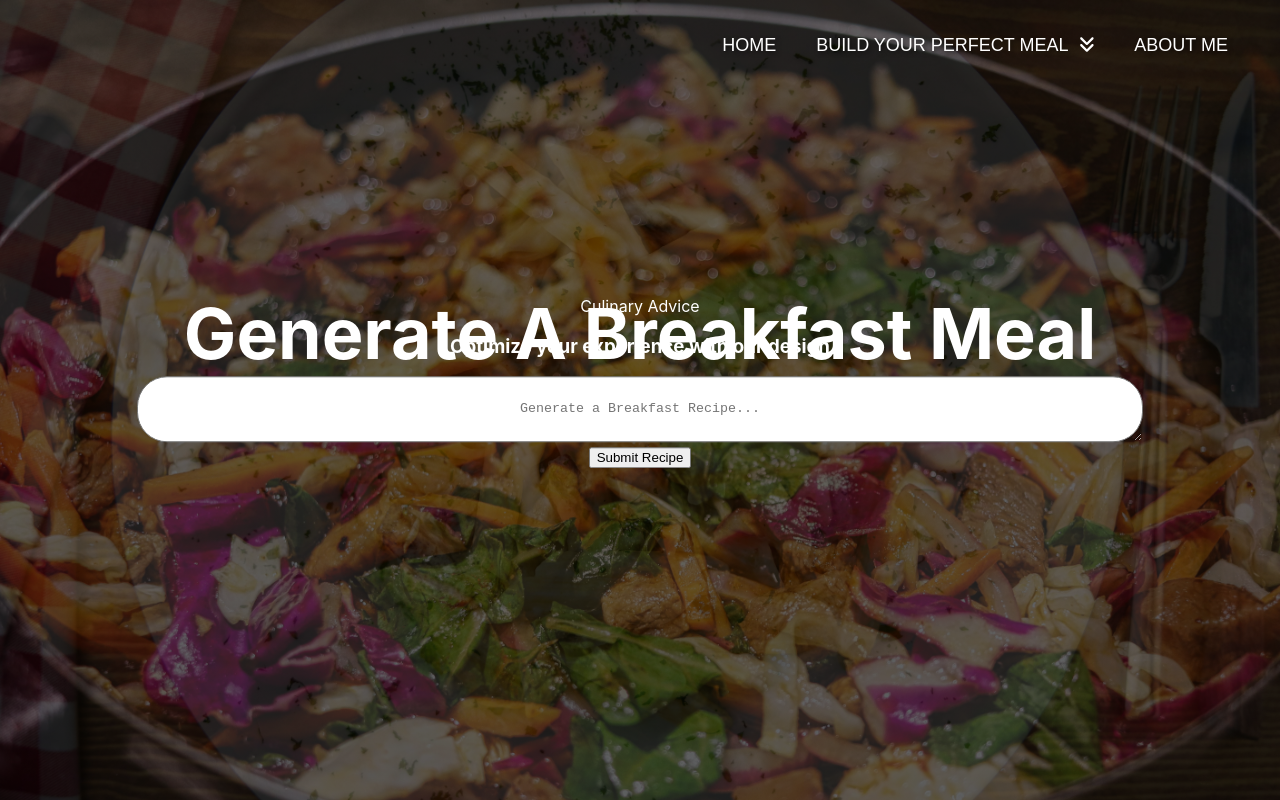
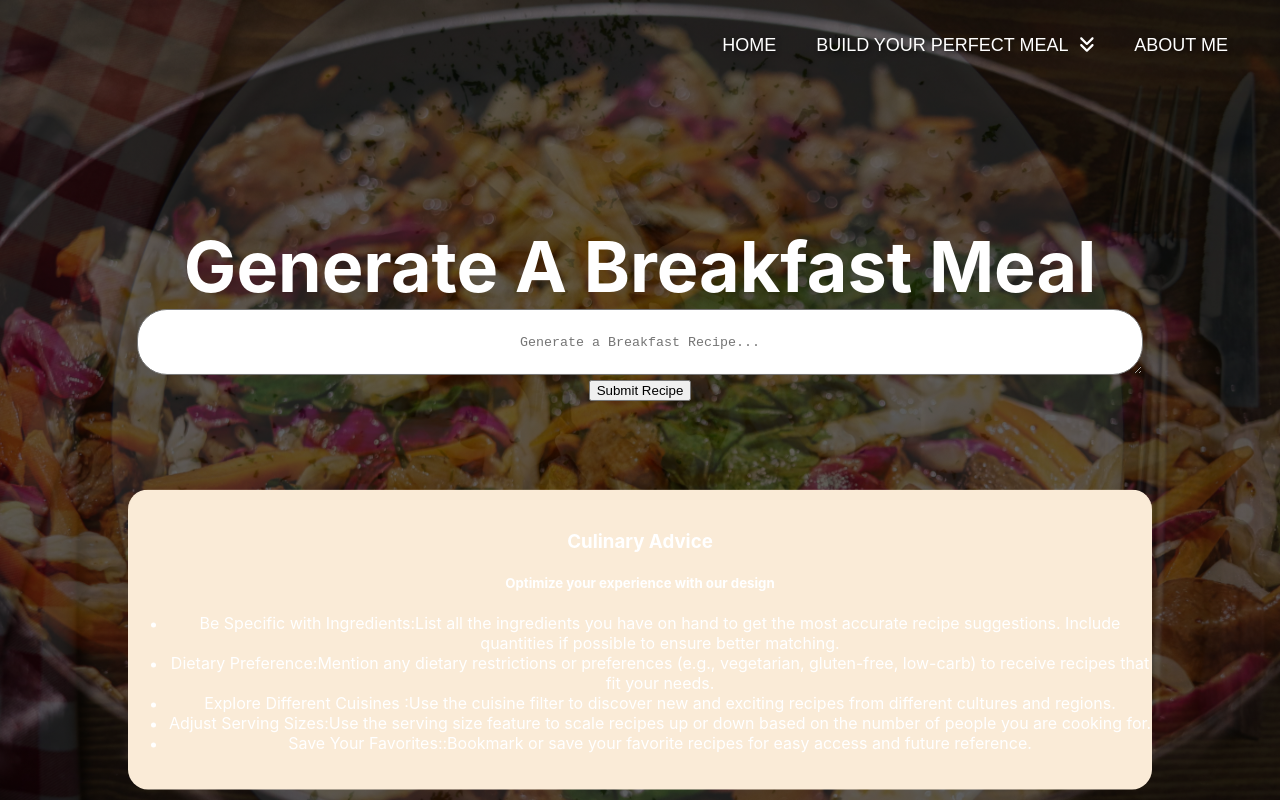
Before and after one commit to nolimitmaliq/Recipe_app, a React (Create React App) app: page / in a window 1280 px wide. Both pictures are taken after a click on the button "BREAKFAST". Built offline with nearby package versions, Linux system fonts and the light colour scheme.

Commit message:
more minor changes

```diff
--- a/src/Breakfast.tsx
+++ b/src/Breakfast.tsx
@@ -25,8 +25,29 @@ export function BreakFast(): JSX.Element{
                 </Form>
                 <button>Submit Recipe</button>
             </div>
-            <div>Culinary Advice
-                <h3>Optimize your experience with our design</h3>
+            <div className = "Advice">
+                <h3>Culinary Advice</h3>
+                <h5>Optimize your experience with our design</h5>
+                <ul>
+                    <li><span>Be Specific with Ingredients</span>
+                        :List all the ingredients you have on hand to get the most accurate recipe suggestions.
+                        Include quantities if possible to ensure better matching.
+                    </li>
+                    <li><span>Dietary Preference</span>
+                        :Mention any dietary restrictions or preferences (e.g., vegetarian, gluten-free, low-carb)
+                        to receive recipes that fit your needs.
+                    </li>
+                    <li><span>Explore Different Cuisines</span>
+                        {'    '}:Use the cuisine filter to discover new and exciting recipes from different cultures and regions.
+                    </li>
+                    <li><span>Adjust Serving Sizes</span>
+                        :Use the serving size feature to scale recipes up
+                        or down based on the number of people you are cooking for.
+                    </li>
+                    <li><span>Save Your Favorites:</span>
+                        :Bookmark or save your favorite recipes for easy access and future reference.
+                    </li>
+                </ul>
             </div>
         </div>
     )
--- a/src/meal.css
+++ b/src/meal.css
@@ -1,3 +1,19 @@
 .content{
-    top:42%
+    position: relative;
+    top: 45%;
+    text-align: center;
 }
+
+.Advice{
+    position: relative;
+    width: 80%;
+    border-top: 2px solid antiquewhite; /* Border color can be adjusted */
+    background-color: antiquewhite;
+    padding: 20px 0;
+    text-align: center;
+    border-radius: 20px;
+    /* border-bottom-left-radius:20px;
+    border-bottom-right-radius:20px; */
+    margin:0 auto
+
+}
```
